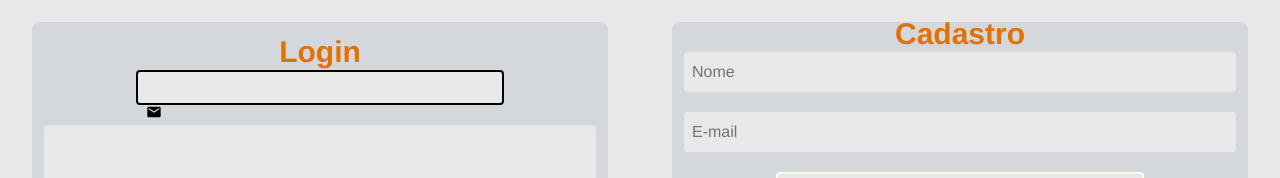
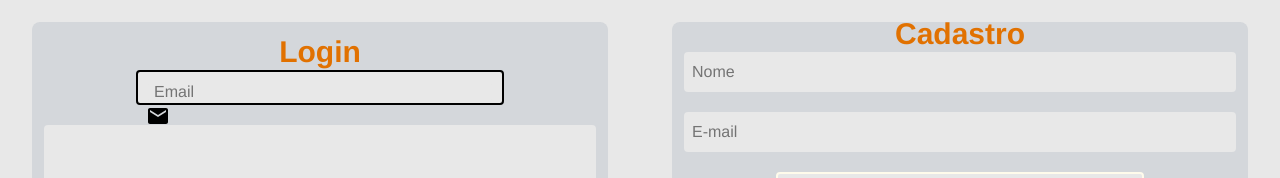
Before and after one commit to gustavocarvalho-ra/NextJs-NexusLeet, a Next.js app: page /my-account in a window 1280 px wide. Shown: the part 285-463 px from the top of the page. Built offline with nearby package versions, Linux system fonts and the light colour scheme; no server answers.

Commit message:
feat: enhance LoginForm styling by adding email placeholder and adjusting icon size

```diff
--- a/src/app/components/login/LoginForm.tsx
+++ b/src/app/components/login/LoginForm.tsx
@@ -34,14 +34,15 @@ export default function LoginForm() {
         <h1 className="flex justify-center text-(--text-amber) text-3xl font-semibold">Login</h1>
         <div className="h-full w-full">
           <form onSubmit={handleLogin} className="gap-5 flex flex-col items-center h-full justify-center">
-            <div className="bg-(--color-sec) rounded-sm p-2 h-2/13 w-2/3 border-2">
+            <div className="bg-(--color-sec) rounded-sm p-2 h-2/13 w-2/3 border-2 items-center">
               <Input
                 id="email"
+                placeholder="Email"
                 type="email"
                 value={email}
                 onChange={e => setEmail(e.target.value)}
               />
-              <MdEmail />
+              <MdEmail className="text-2xl" />
             </div>
             <Input
               id="password"
```
